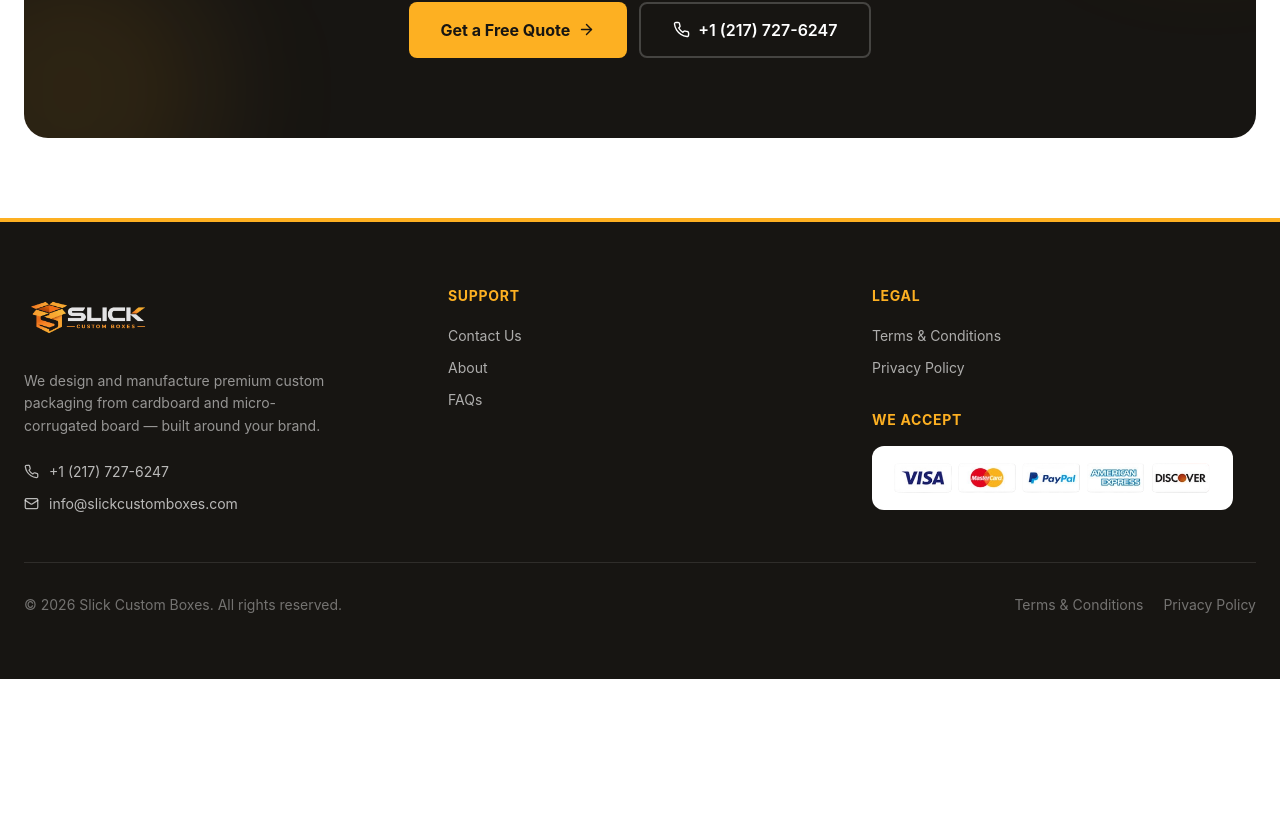
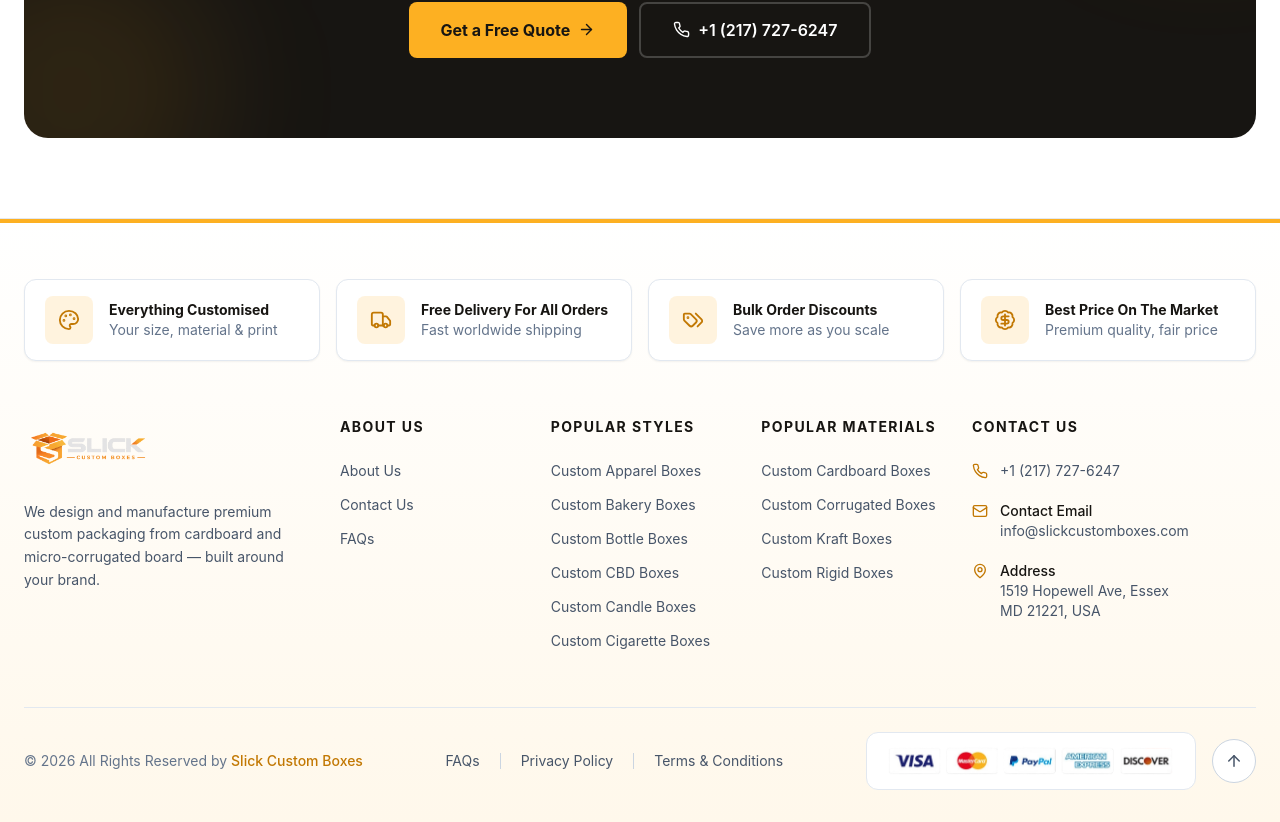
Before and after one commit to reactmaftech/box-packaging, a Next.js app: page / in a window 1280 px wide. Shown: the part 10780-11602 px from the top of the page. Before the commit the page ends 11459 px from the top, so only its background shows below. Built offline with nearby package versions, Linux system fonts and the light colour scheme; no server answers.

Commit message:
update footer

```diff
--- a/components/Footer.tsx
+++ b/components/Footer.tsx
@@ -2,7 +2,16 @@
 
 import Link from 'next/link'
 import Image from 'next/image'
-import { Phone, Mail } from 'lucide-react'
+import {
+  Phone,
+  Mail,
+  MapPin,
+  Palette,
+  Truck,
+  Tags,
+  BadgeDollarSign,
+  ArrowUp,
+} from 'lucide-react'
 
 // Logo import
 import logoImage from '../assets/logo/footer-logo.png'
@@ -13,29 +22,97 @@ const PHONE_NUMBER = '+12177276247'
 const PHONE_DISPLAY = '+1 (217) 727-6247'
 const EMAIL_ADDRESS = 'info@slickcustomboxes.com'
 const SITE_NAME = 'Slick Custom Boxes'
+const ADDRESS_LINES = ['1519 Hopewell Ave, Essex', 'MD 21221, USA']
 
-const SUPPORT_LINKS = [
+const FEATURES = [
+  { icon: Palette, title: 'Everything Customised', text: 'Your size, material & print' },
+  { icon: Truck, title: 'Free Delivery For All Orders', text: 'Fast worldwide shipping' },
+  { icon: Tags, title: 'Bulk Order Discounts', text: 'Save more as you scale' },
+  { icon: BadgeDollarSign, title: 'Best Price On The Market', text: 'Premium quality, fair price' },
+]
+
+const ABOUT_LINKS = [
+  { label: 'About Us', href: '/about' },
   { label: 'Contact Us', href: '/contact' },
-  { label: 'About', href: '/about' },
   { label: 'FAQs', href: '/faqs' },
 ]
 
+const STYLE_LINKS = [
+  { label: 'Custom Apparel Boxes', href: '/custom-apparel-boxes' },
+  { label: 'Custom Bakery Boxes', href: '/custom-bakery-boxes' },
+  { label: 'Custom Bottle Boxes', href: '/custom-bottle-boxes' },
+  { label: 'Custom CBD Boxes', href: '/custom-cbd-boxes' },
+  { label: 'Custom Candle Boxes', href: '/custom-candle-boxes' },
+  { label: 'Custom Cigarette Boxes', href: '/custom-cigarette-boxes' },
+]
+
+const MATERIAL_LINKS = [
+  { label: 'Custom Cardboard Boxes', href: '/custom-cardboard-boxes' },
+  { label: 'Custom Corrugated Boxes', href: '/custom-corrugated-boxes' },
+  { label: 'Custom Kraft Boxes', href: '/custom-kraft-boxes' },
+  { label: 'Custom Rigid Boxes', href: '/custom-rigid-boxes' },
+]
+
 const LEGAL_LINKS = [
+  { label: 'FAQs', href: '/faqs' },
+  { label: 'Privacy Policy', href: '/privacy-policy' },
   { label: 'Terms & Conditions', href: '/terms-and-conditions' },
-  { label: 'Privacy Policy', href: '/privacy-policy' },
 ]
+
+function FooterHeading({ children }: { children: React.ReactNode }) {
+  return (
+    <h3 className="text-sm font-bold text-[#171512] uppercase tracking-widest mb-6">
+      {children}
+    </h3>
+  )
+}
+
+function LinkList({ links }: { links: { label: string; href: string }[] }) {
+  return (
+    <ul className="space-y-3.5 text-sm">
+      {links.map((link) => (
+        <li key={link.href}>
+          <Link
+            href={link.href}
+            className="text-slate-600 hover:text-[#C27803] transition-colors"
+          >
+            {link.label}
+          </Link>
+        </li>
+      ))}
+    </ul>
+  )
+}
 
 export function Footer() {
   return (
-    <footer className="bg-[#171512] text-white">
+    <footer className="bg-gradient-to-b from-white to-[#FFF8EB] text-slate-800 border-t border-slate-200">
       {/* Amber accent bar */}
       <div className="h-1 bg-[#FDB022]" />
 
-      <div className="max-w-7xl mx-auto px-6 py-16">
-        {/* Top: Brand (left) + Support (center) + Legal & Payments (right) */}
-        <div className="grid grid-cols-1 md:grid-cols-3 gap-12 md:gap-10">
-          {/* ── Column 1: Brand + contact ─────────────────────────── */}
-          <div className="flex flex-col items-center md:items-start text-center md:text-left">
+      <div className="max-w-7xl mx-auto px-6 pt-14 pb-8">
+        {/* ── Feature strip ─────────────────────────────────────── */}
+        <div className="grid grid-cols-1 sm:grid-cols-2 lg:grid-cols-4 gap-4 mb-14">
+          {FEATURES.map(({ icon: Icon, title, text }) => (
+            <div
+              key={title}
+              className="flex items-center gap-4 rounded-xl border border-slate-200 bg-white px-5 py-4 shadow-sm"
+            >
+              <span className="flex h-12 w-12 shrink-0 items-center justify-center rounded-lg bg-[#FDB022]/15 text-[#C27803]">
+                <Icon size={22} />
+              </span>
+              <div>
+                <p className="text-sm font-bold text-[#171512]">{title}</p>
+                <p className="text-sm text-slate-500">{text}</p>
+              </div>
+            </div>
+          ))}
+        </div>
+
+        {/* ── Main columns ──────────────────────────────────────── */}
+        <div className="grid grid-cols-1 sm:grid-cols-2 lg:grid-cols-12 gap-10 lg:gap-8">
+          {/* Brand */}
+          <div className="lg:col-span-3 flex flex-col items-center sm:items-start text-center sm:text-left">
             <Link href="/" className="flex items-center mb-5 group">
               <Image
                 src={logoImage}
@@ -43,95 +120,113 @@ export function Footer() {
                 className="h-14 md:h-16 w-auto object-contain transition-transform duration-200 group-hover:scale-105"
               />
             </Link>
-
-            <p className="text-white/55 text-sm leading-relaxed mb-6 max-w-xs">
+            <p className="text-slate-600 text-sm leading-relaxed max-w-xs">
               We design and manufacture premium custom packaging from cardboard
               and micro-corrugated board — built around your brand.
             </p>
+          </div>
 
-            <div className="flex flex-col gap-3 text-sm">
+          {/* About Us */}
+          <div className="lg:col-span-2 flex flex-col items-center sm:items-start text-center sm:text-left">
+            <FooterHeading>About Us</FooterHeading>
+            <LinkList links={ABOUT_LINKS} />
+          </div>
+
+          {/* Popular Styles */}
+          <div className="lg:col-span-2 flex flex-col items-center sm:items-start text-center sm:text-left">
+            <FooterHeading>Popular Styles</FooterHeading>
+            <LinkList links={STYLE_LINKS} />
+          </div>
+
+          {/* Popular Materials */}
+          <div className="lg:col-span-2 flex flex-col items-center sm:items-start text-center sm:text-left">
+            <FooterHeading>Popular Materials</FooterHeading>
+            <LinkList links={MATERIAL_LINKS} />
+          </div>
+
+          {/* Contact Us */}
+          <div className="lg:col-span-3 flex flex-col items-center sm:items-start text-center sm:text-left">
+            <FooterHeading>Contact Us</FooterHeading>
+            <ul className="space-y-5 text-sm">
+              <li className="flex items-start gap-3 text-left">
+                <Phone size={16} className="mt-0.5 shrink-0 text-[#C27803]" />
                 <a
                   href={`tel:${PHONE_NUMBER}`}
-                className="flex items-center gap-2.5 text-white/70 hover:text-[#FDB022] transition-colors"
+                  className="text-slate-600 hover:text-[#C27803] transition-colors"
                 >
-                <Phone size={15} className="shrink-0" />
                   {PHONE_DISPLAY}
                 </a>
+              </li>
+              <li className="flex items-start gap-3 text-left">
+                <Mail size={16} className="mt-0.5 shrink-0 text-[#C27803]" />
+                <div>
+                  <p className="text-[#171512] font-medium">Contact Email</p>
                   <a
                     href={`mailto:${EMAIL_ADDRESS}`}
-                className="flex items-center gap-2.5 text-white/70 hover:text-[#FDB022] transition-colors break-all"
+                    className="text-slate-600 hover:text-[#C27803] transition-colors break-all"
                   >
-                <Mail size={15} className="shrink-0" />
                     {EMAIL_ADDRESS}
                   </a>
                 </div>
+              </li>
+              <li className="flex items-start gap-3 text-left">
+                <MapPin size={16} className="mt-0.5 shrink-0 text-[#C27803]" />
+                <div>
+                  <p className="text-[#171512] font-medium">Address</p>
+                  <address className="not-italic text-slate-600">
+                    {ADDRESS_LINES.map((line) => (
+                      <span key={line} className="block">
+                        {line}
+                      </span>
+                    ))}
+                  </address>
+                </div>
+              </li>
+            </ul>
+          </div>
         </div>
 
-          {/* ── Column 2: Support menu ────────────────────────────── */}
-          <div className="flex flex-col items-center md:items-start text-center md:text-left">
-            <h3 className="text-sm font-bold text-[#FDB022] uppercase tracking-wider mb-5">
-              Support
-            </h3>
-            <ul className="space-y-3 text-sm">
-              {SUPPORT_LINKS.map((link) => (
-                <li key={link.href}>
+        {/* ── Bottom bar ────────────────────────────────────────── */}
+        <div className="mt-14 pt-6 border-t border-slate-200 flex flex-col lg:flex-row items-center justify-between gap-6">
+          <p className="text-sm text-slate-500 text-center lg:text-left">
+            © {new Date().getFullYear()} All Rights Reserved by{' '}
+            <Link href="/" className="text-[#C27803] font-medium hover:underline">
+              {SITE_NAME}
+            </Link>
+          </p>
+
+          <div className="flex flex-wrap items-center justify-center gap-x-5 gap-y-2 text-sm">
+            {LEGAL_LINKS.map((link, i) => (
+              <span key={link.href} className="flex items-center gap-5">
                 <Link
                   href={link.href}
-                    className="text-white/65 hover:text-[#FDB022] transition-colors"
+                  className="text-slate-600 hover:text-[#C27803] transition-colors"
                 >
                   {link.label}
                 </Link>
-                </li>
+                {i < LEGAL_LINKS.length - 1 && (
+                  <span className="hidden sm:block h-4 w-px bg-slate-300" />
+                )}
+              </span>
             ))}
-            </ul>
           </div>
 
-          {/* ── Column 3: Legal + payment gateways ────────────────── */}
-          <div className="flex flex-col items-center md:items-start text-center md:text-left">
-            <h3 className="text-sm font-bold text-[#FDB022] uppercase tracking-wider mb-5">
-              Legal
-            </h3>
-            <ul className="space-y-3 text-sm mb-8">
-              {LEGAL_LINKS.map((link) => (
-                <li key={link.href}>
-                  <Link
-                    href={link.href}
-                    className="text-white/65 hover:text-[#FDB022] transition-colors"
-                  >
-                    {link.label}
-                  </Link>
-                </li>
-              ))}
-            </ul>
-
-            <h3 className="text-sm font-bold text-[#FDB022] uppercase tracking-wider mb-4">
-              We Accept
-            </h3>
-            <div className="bg-white rounded-xl px-4 py-3 inline-flex items-center justify-center">
+          <div className="flex items-center gap-4">
+            <div className="bg-white border border-slate-200 rounded-xl px-4 py-2.5 inline-flex items-center justify-center">
               <Image
                 src={paymentGatewaysImage}
                 alt="Accepted payment methods"
-                className="h-8 md:h-10 w-auto object-contain"
+                className="h-8 md:h-9 w-auto object-contain"
               />
             </div>
-          </div>
-        </div>
-
-        {/* Bottom bar — copyright + legal links */}
-        <div className="pt-8 mt-12 border-t border-white/10 flex flex-col md:flex-row items-center justify-between gap-4">
-          <p className="text-sm text-white/40 text-center md:text-left">
-            © {new Date().getFullYear()} {SITE_NAME}. All rights reserved.
-          </p>
-          <div className="flex items-center gap-5 text-sm">
-            {LEGAL_LINKS.map((link) => (
-              <Link
-                key={link.href}
-                href={link.href}
-                className="text-white/40 hover:text-[#FDB022] transition-colors"
+            <button
+              type="button"
+              aria-label="Back to top"
+              onClick={() => window.scrollTo({ top: 0, behavior: 'smooth' })}
+              className="flex h-11 w-11 shrink-0 items-center justify-center rounded-full border border-slate-300 bg-white text-slate-600 hover:border-[#FDB022] hover:bg-[#FDB022] hover:text-[#171512] transition-colors"
             >
-                {link.label}
-              </Link>
-            ))}
+              <ArrowUp size={18} />
+            </button>
           </div>
         </div>
       </div>
```
Lines whose indentation alone changed are shown as unchanged.
